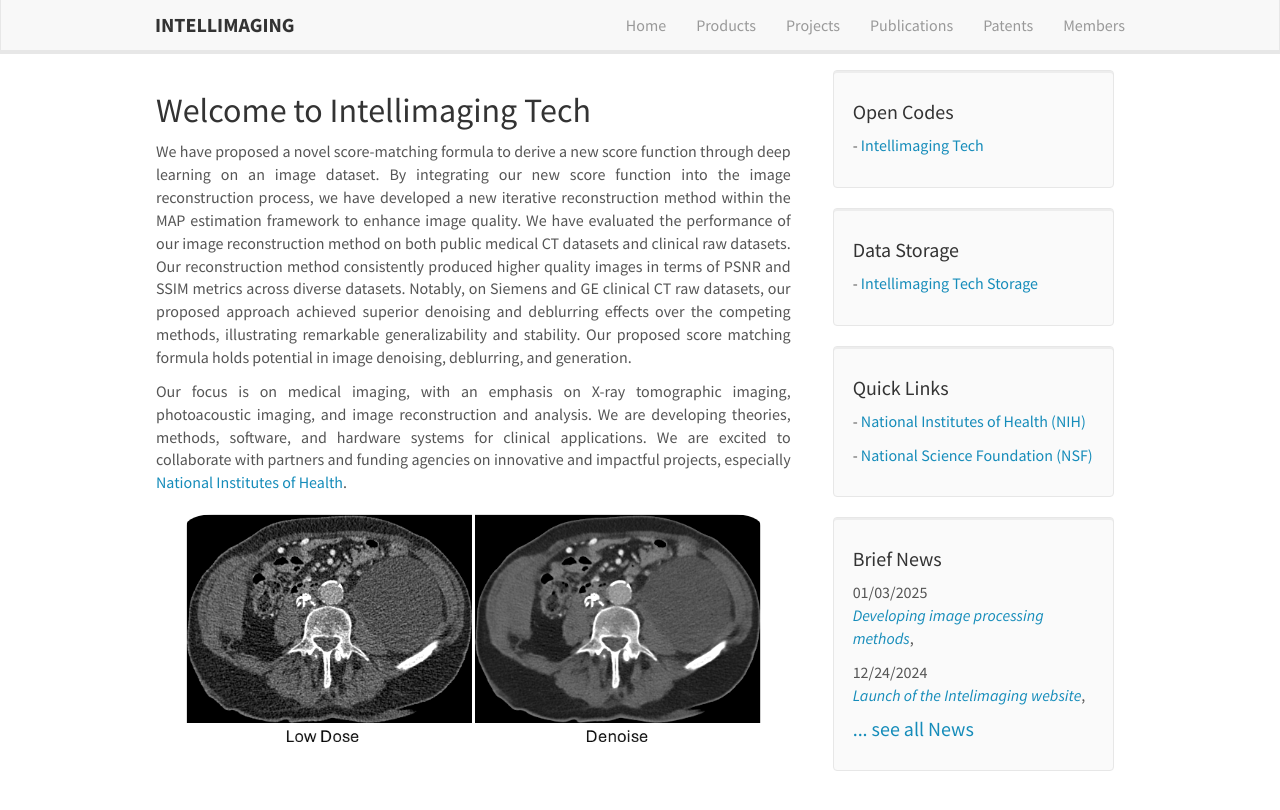
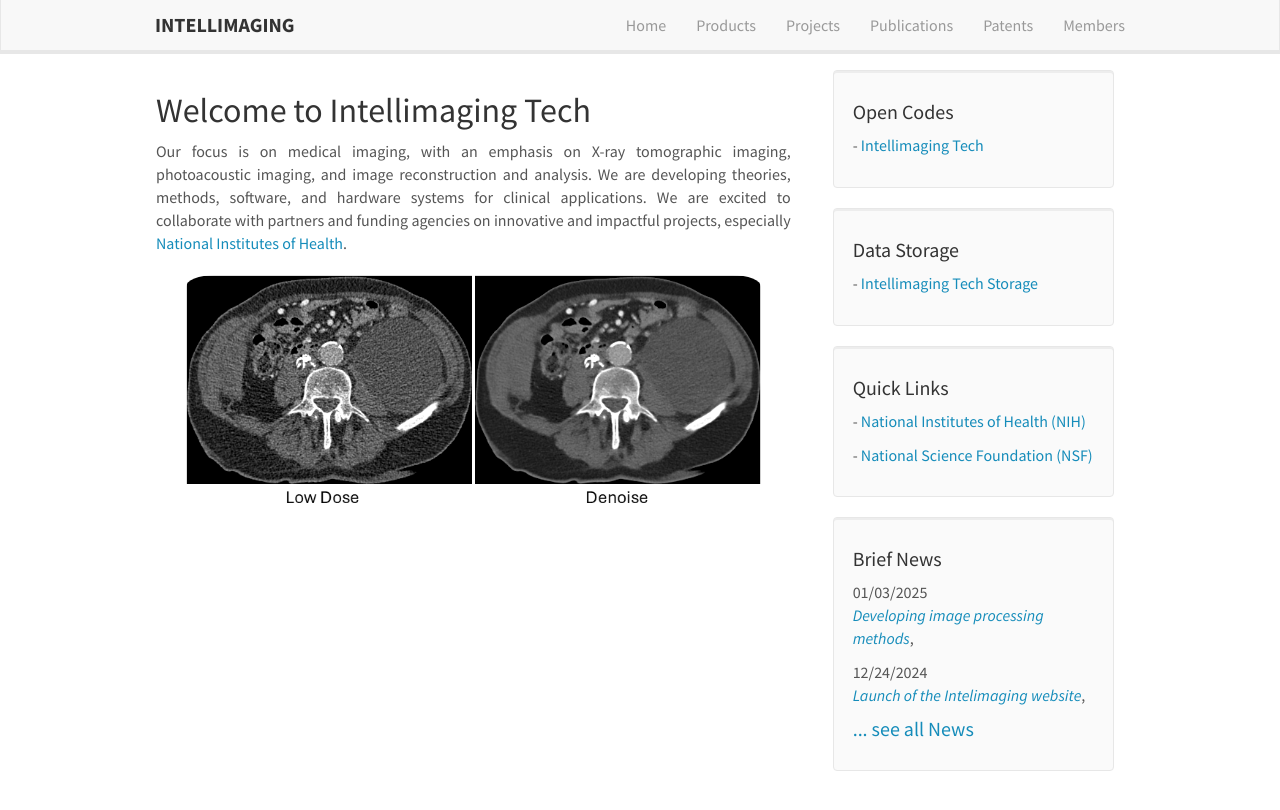
Before and after one commit to intellimaging/intellimaging.github.io, a Jekyll site: the page built from _pages/home.md, in a window 1280 px wide. Shown: the top 810 px of the page. Built offline with Jekyll 4.4.1, drawn with Linux system fonts in a browser that asks for light colours.

Commit message:
Update home.md

```diff
--- a/_pages/home.md
+++ b/_pages/home.md
@@ -6,7 +6,7 @@ sitemap: false
 permalink: /
 ---
 
-<p style="text-align: justify;">We have proposed a novel score-matching formula to derive a new score function through deep learning on an image dataset. By integrating our new score function into the image reconstruction process, we have developed a new iterative reconstruction method within the MAP estimation framework to enhance image quality. We have evaluated the performance of our image reconstruction method on both public medical CT datasets and clinical raw datasets. Our reconstruction method consistently produced higher quality images in terms of PSNR and SSIM metrics across diverse datasets. Notably, on Siemens and GE clinical CT raw datasets, our proposed approach achieved superior denoising and deblurring effects over the competing methods, illustrating remarkable generalizability and stability. Our proposed score matching formula holds potential in image denoising, deblurring, and generation.</p>
+<p style="text-align: justify;"></p>
 
 <p style="text-align: justify;">Our focus is on medical imaging, with an emphasis on X-ray tomographic imaging, photoacoustic imaging, and image reconstruction and analysis. We are developing theories, methods, software, and hardware systems for clinical applications. We are excited to collaborate with partners and funding agencies on innovative and impactful projects, especially [National Institutes of Health](https://www.nih.gov/).</p>
 
```
